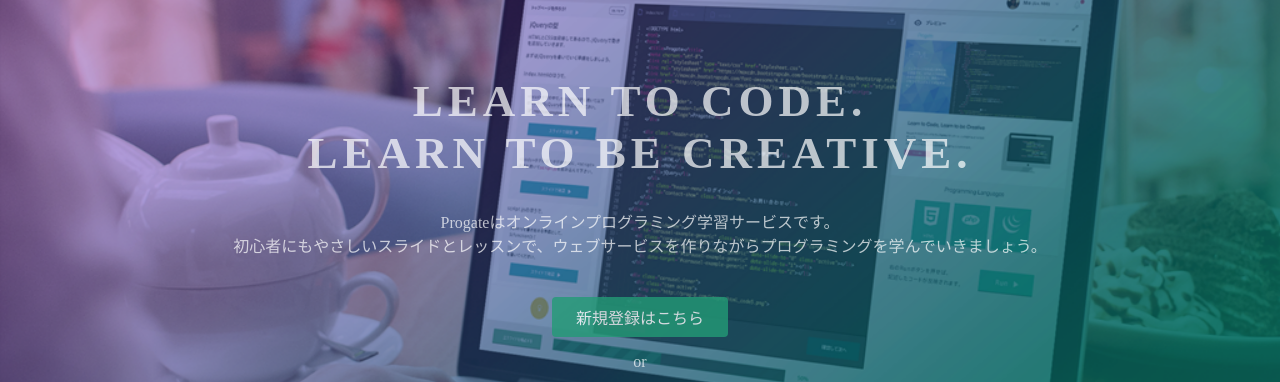
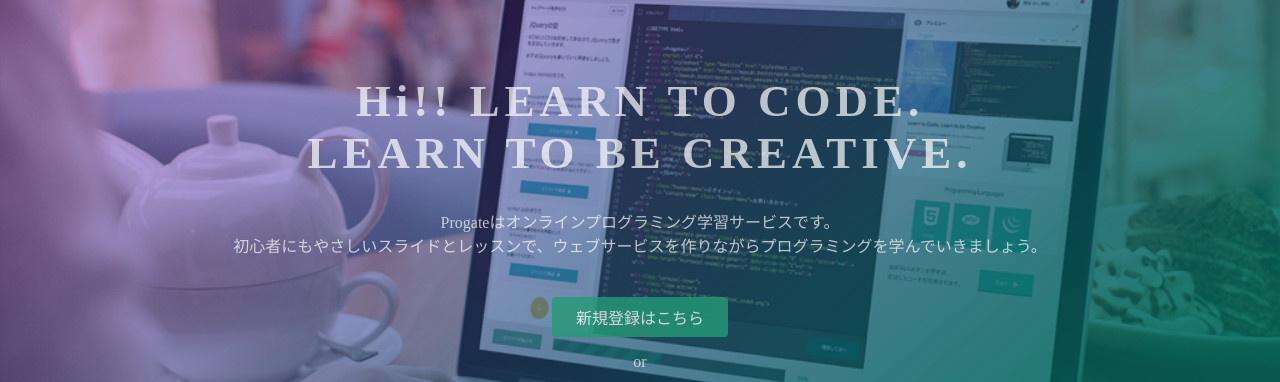
Before and after one commit to Watsondayo/Watsondayo.github.io, a plain HTML site: page index.html in a window 1280 px wide. Shown: the part 135-517 px from the top of the page. Drawn offline with Linux system fonts and the light colour scheme.

Commit message:
Update index.html

```diff
--- a/index.html
+++ b/index.html
@@ -23,7 +23,7 @@
   </header>
   <div class="top-wrapper">
     <div class="container">
-      <h1>LEARN TO CODE.<br>LEARN TO BE CREATIVE.</h1>
+      <h1>Hi!! LEARN TO CODE.<br>LEARN TO BE CREATIVE.</h1>
       <p>Progateはオンラインプログラミング学習サービスです。<br>初心者にもやさしいスライドとレッスンで、ウェブサービスを作りながらプログラミングを学んでいきましょう。</p>
       <div class="btn-wrapper">
         <a href="#" class="btn signup">新規登録はこちら</a>
```
